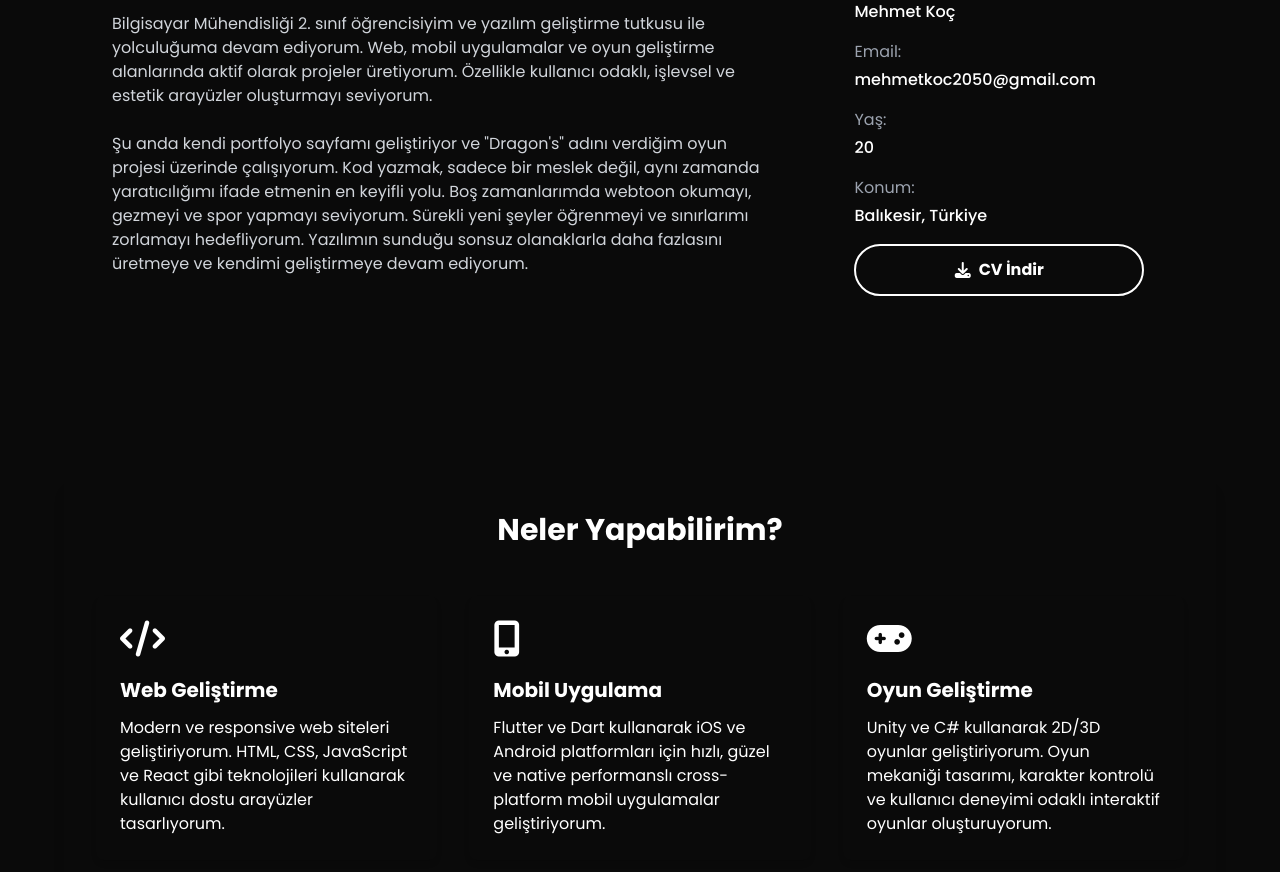
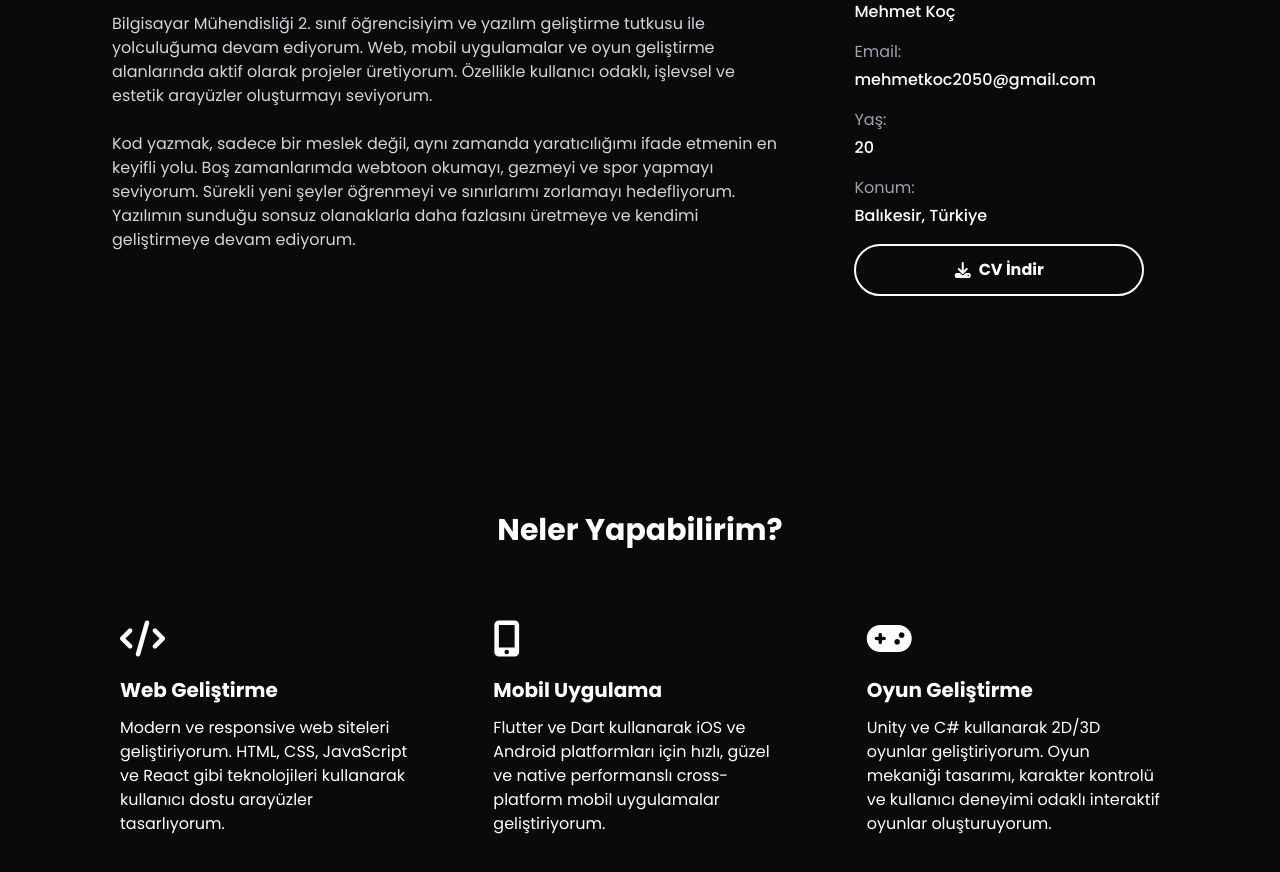
Before and after one commit to MehmetKoc16/Portfolyo, a React (Create React App) app: page / in a window 1280 px wide. Shown: the part 1080-1952 px from the top of the page. Built offline with nearby package versions, Linux system fonts and the light colour scheme.

Commit message:
Hakkımda sayfasında bulunan metin güncellendi.

```diff
--- a/src/components/About/About.js
+++ b/src/components/About/About.js
@@ -18,7 +18,7 @@ const About = () => {
               işlevsel ve estetik arayüzler oluşturmayı seviyorum.
             </p>
             <p className="text-gray-300 mb-6">
-              Şu anda kendi portfolyo sayfamı geliştiriyor ve "Dragon's" adını verdiğim oyun projesi üzerinde çalışıyorum. Kod yazmak, sadece bir meslek değil, aynı zamanda yaratıcılığımı ifade etmenin en keyifli yolu. Boş zamanlarımda webtoon okumayı, gezmeyi ve spor yapmayı seviyorum. Sürekli yeni şeyler öğrenmeyi ve sınırlarımı zorlamayı hedefliyorum.
+              Kod yazmak, sadece bir meslek değil, aynı zamanda yaratıcılığımı ifade etmenin en keyifli yolu. Boş zamanlarımda webtoon okumayı, gezmeyi ve spor yapmayı seviyorum. Sürekli yeni şeyler öğrenmeyi ve sınırlarımı zorlamayı hedefliyorum.
               Yazılımın sunduğu sonsuz olanaklarla daha fazlasını üretmeye ve kendimi geliştirmeye devam ediyorum.
             </p>
           </div>
```
